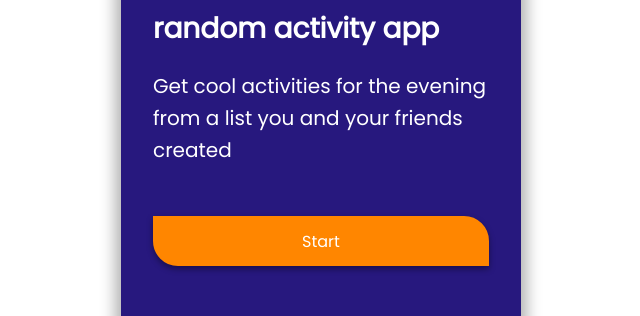
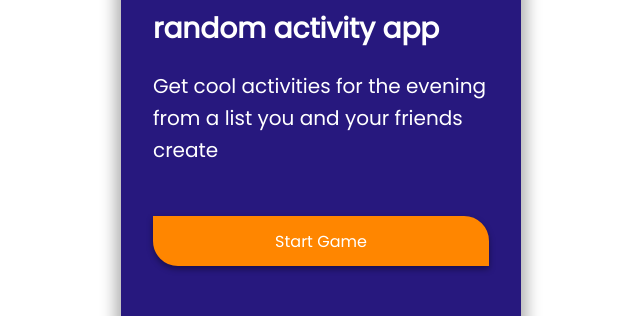
Before and after one commit to lucaspl3tti/random-activity-webapp, a Vue app: page / in a window 1280 px wide. Shown: the part 261-577 px from the top of the page, without its empty margins (319-959 px from the left). Built offline with nearby package versions, Linux system fonts and the light colour scheme.

Commit message:
Update some of the texts

```diff
--- a/src/views/AddActivities.vue
+++ b/src/views/AddActivities.vue
@@ -77,8 +77,7 @@ export default {
       <div class="text-wrapper">
         <h1>Hey {{ player }}!</h1>
         <p>
-          Please add your activities to the list. If your are finished, just
-          press the "next player" button!
+          Please add your activities to the list. If your are finished, just press the "Continue with next player" button!
         </p>
       </div>
       <form method="post" @submit.prevent="onSubmitActivity">
@@ -113,7 +112,7 @@ export default {
   <div v-if="this.finishedAllPlayers == true" class="finished-all-players">
     <div class="text-wrapper">
       <h1>All players added their activities!</h1>
-      <p>To continue with the game just press the next button!</p>
+      <p>To continue with the game just press the "next" button!</p>
     </div>
     <RouterLink to="/get-activity" class="btn btn-primary btn-next"
       >Next</RouterLink
--- a/src/views/AddPlayers.vue
+++ b/src/views/AddPlayers.vue
@@ -98,7 +98,7 @@ export default {
           placeholder="Enter your name..."
         />
         <button class="btn btn-primary btn-submit-player" type="submit">
-          Register Name
+          Register Player
         </button>
       </form>
     </div>
@@ -106,7 +106,7 @@ export default {
     <div v-else class="add-players">
       <div class="text-wrapper">
         <h1>All Players added successfully</h1>
-        <p>In the next step every player can add their own activities</p>
+        <p>In the next step every player can add their own activities. Just press the "next" button</p>
       </div>
       <RouterLink to="/add-activities" class="btn btn-primary btn-next"
         >Next</RouterLink
--- a/src/views/GetActivity.vue
+++ b/src/views/GetActivity.vue
@@ -86,7 +86,7 @@ export default {
     <div v-else-if="this.acceptTask === true" class="accepted-task">
       <div class="text-wrapper">
         <h1>You accepted the activity!</h1>
-        <p>When the activity is done just press the next button</p>
+        <p>When the activity is done just press the "Next Activity" button</p>
       </div>
       <button class="btn btn-primary btn-next" @click="onClickBtnNext">
         Next Activity
--- a/src/views/StartGame.vue
+++ b/src/views/StartGame.vue
@@ -3,8 +3,7 @@
     <div class="text-wrapper">
       <h1>random activity app</h1>
       <p>
-        Get cool activities for the evening from a list you and your friends
-        created
+        Get cool activities for the evening from a list you and your friends create
       </p>
     </div>
 
@@ -13,7 +12,7 @@
         to="/start"
         class="btn btn-primary btn-start"
         id="startGameButton"
-        >Start</RouterLink
+        >Start Game</RouterLink
       >
     </div>
   </div>
```
